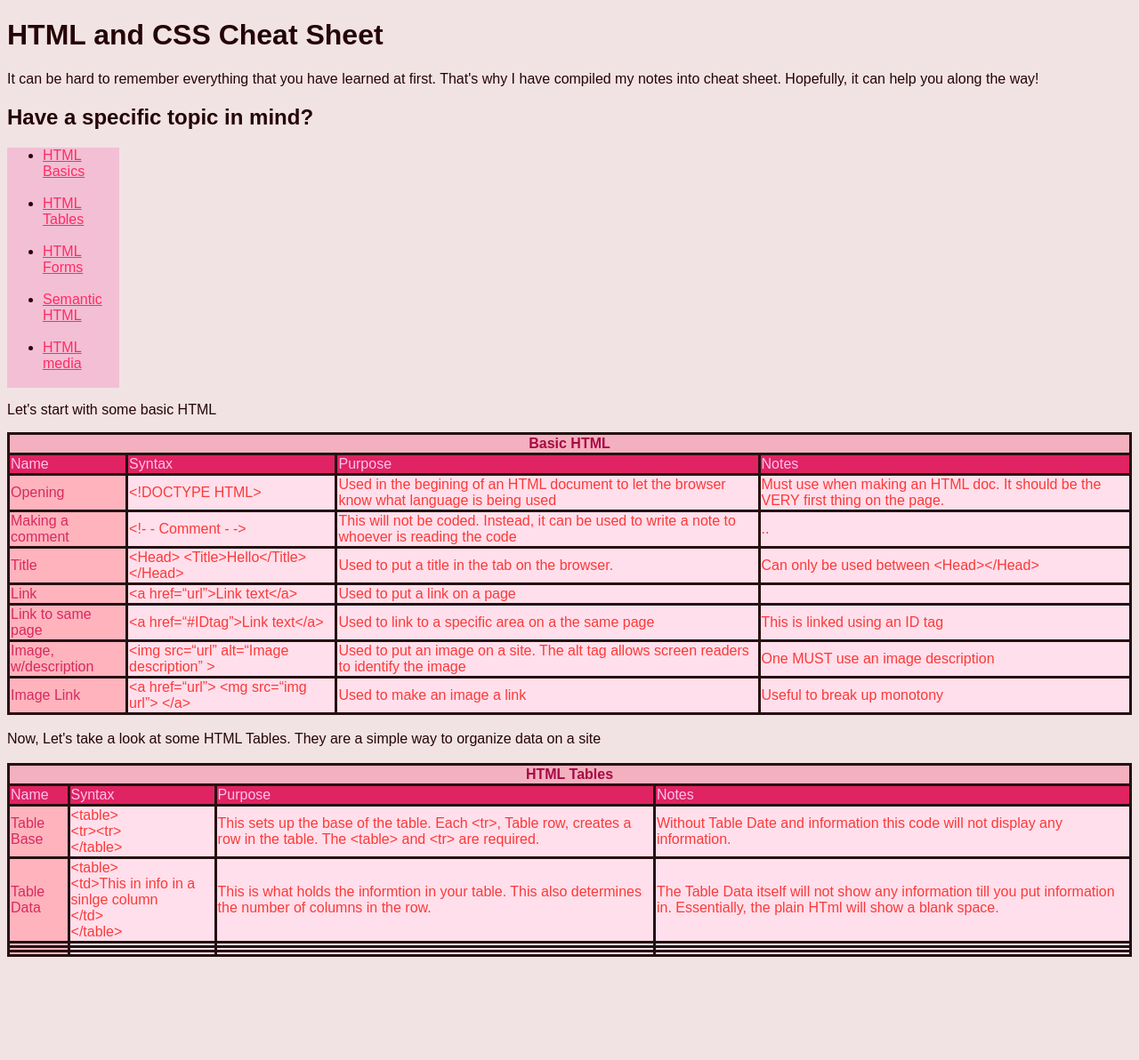
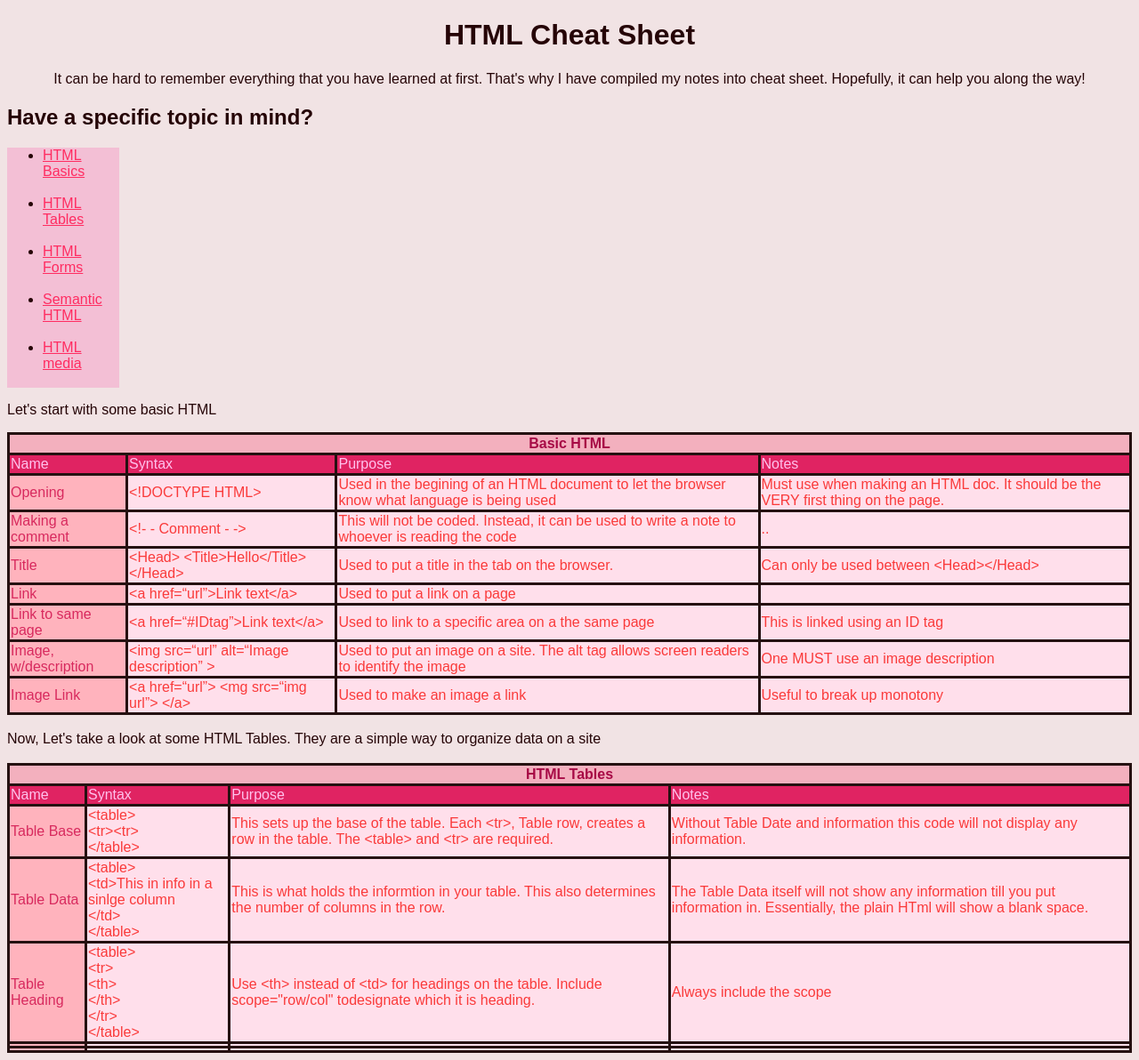
Before and after one commit to amaranthh/Cheat, a plain HTML site: page index.html in a window 1280 px wide. Shown: the whole page at 89% size. Before the commit the page ends 1084 px from the top, so only its background shows below. Drawn offline with Linux system fonts and the light colour scheme.

Commit message:
trying to push again

```diff
--- a/index.html
+++ b/index.html
@@ -6,7 +6,7 @@
   </head>
 <body>
  <header>
-  <h1 class="main-title">HTML and CSS Cheat Sheet</h1>
+  <h1>HTML Cheat Sheet</h1>
     <p>It can be hard to remember everything that you have learned at first. That's why I have compiled my notes into cheat sheet. Hopefully, it can help you along the way!</p>
 </header>
 
@@ -116,10 +116,16 @@
       </td>
     </tr>
     <tr>
-      <td class="name"></td>
-      <td></td>
-      <td></td>
-      <td></td>
+      <td class="name">Table Heading</td>
+      <td>&lt;table&gt;<br>
+            &lt;tr&gt;<br>
+               &lt;th&gt;<br>
+               &lt;/th&gt;<br>
+            &lt;/tr&gt;<br>
+          &lt;/table&gt;<br>
+      </td>
+      <td>Use &lt;th&gt; instead of &lt;td&gt; for headings on the table. Include scope="row/col" todesignate which it is heading.</td>
+      <td>Always include the scope</td>
     </tr>
     <tr>
       <td class="name"></td>
--- a/style.css
+++ b/style.css
@@ -42,3 +42,7 @@ table, th, td {
   body{
       font-family: Arial;
   }
+
+header{
+      text-align: center;
+  }
```
